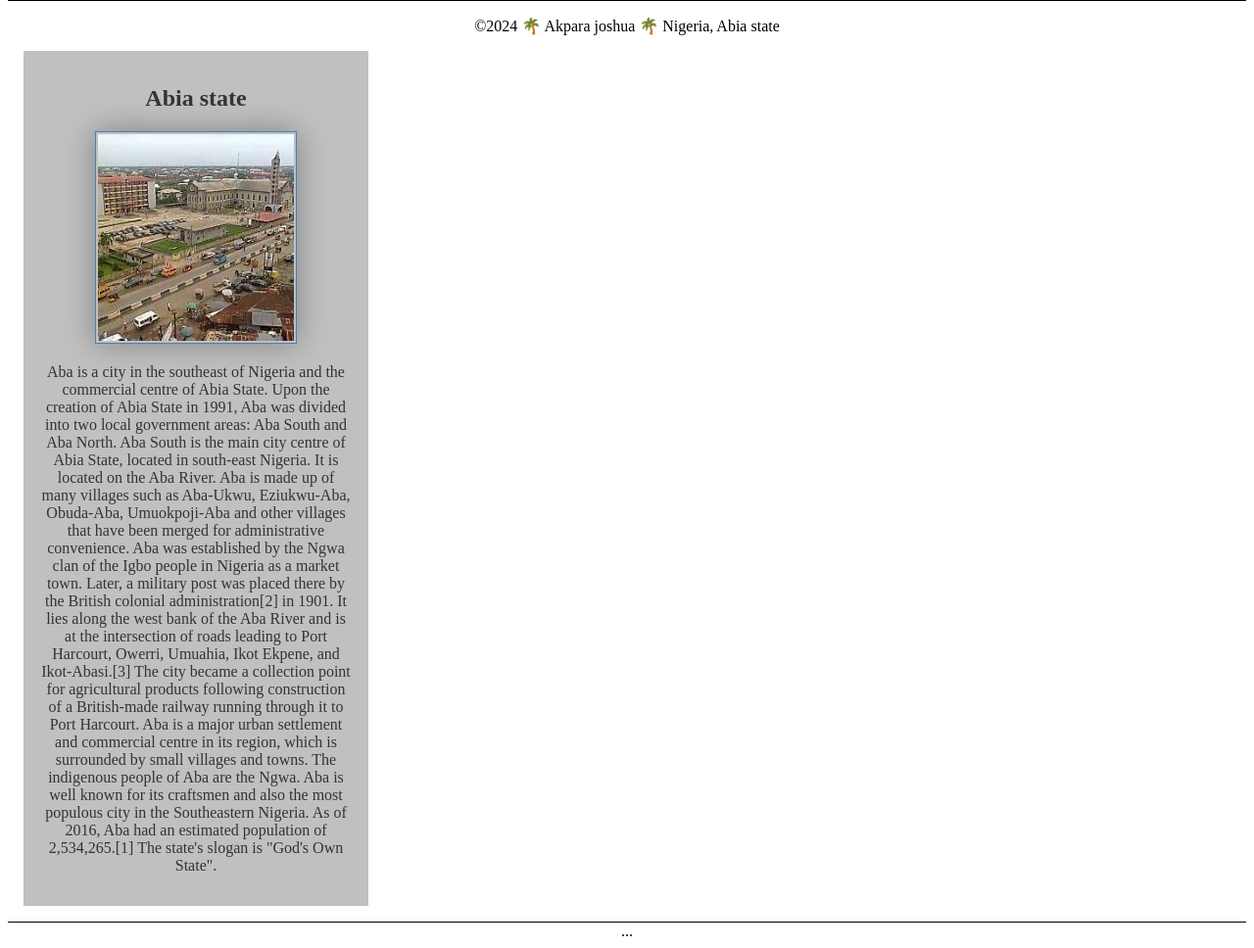
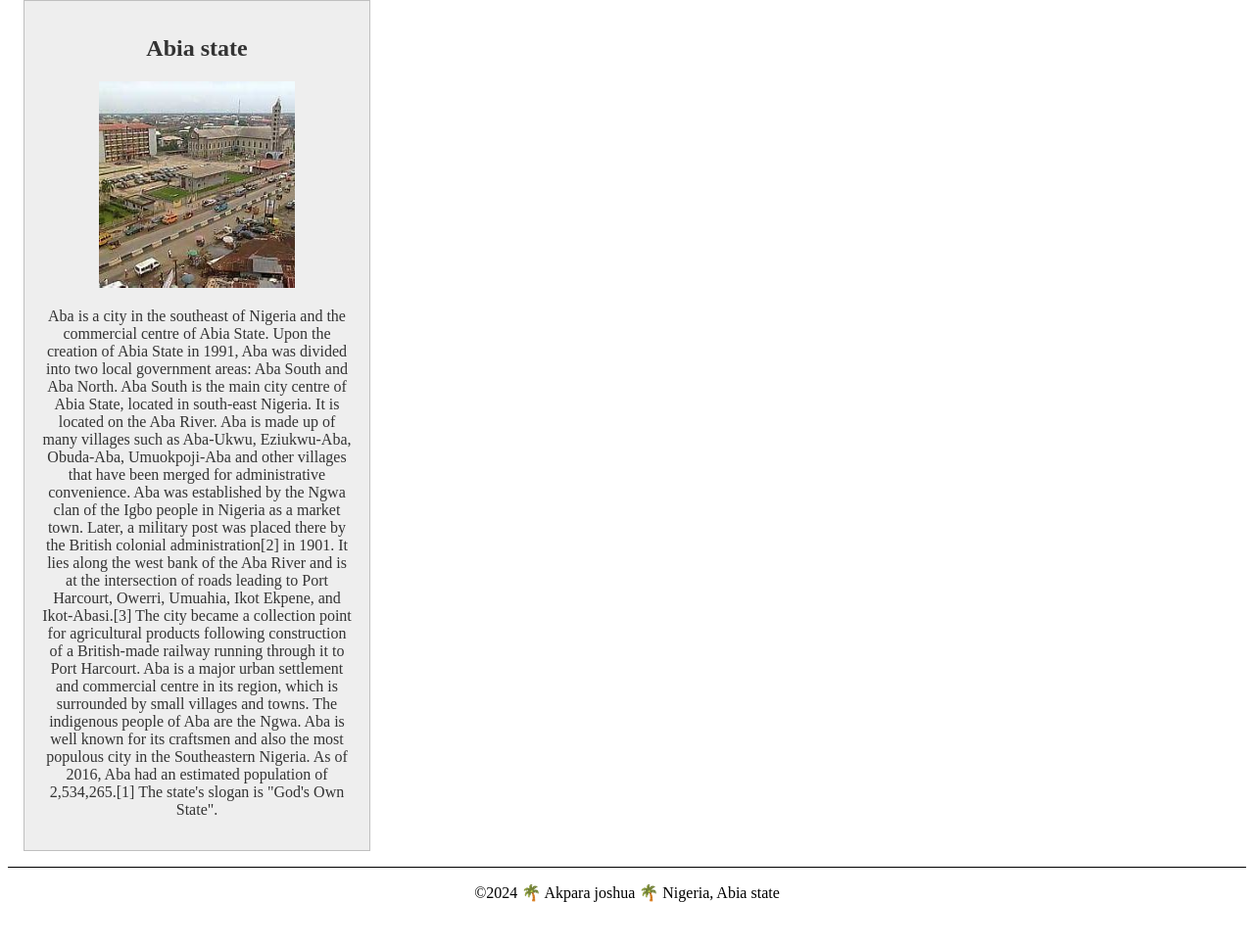
Before and after one commit to Joshuaakpara/wdd130, a plain HTML site: page index.html in a window 1280 px wide. Shown: the part 549-1517 px from the top of the page at 98% size. After the commit the page ends 1486 px from the top, so only its background shows below. Drawn offline with Linux system fonts and the light colour scheme; files that its build step writes are made by us from their sources.

Commit message:
Add files via upload

```diff
--- a/index.html
+++ b/index.html
@@ -4,7 +4,12 @@
     <meta charset="UTF-8">
     <meta name="viewport" content="width=device-width, initial-scale=1.0">
     <title>Akpara Joshua | Wdd 130</title>
+    <meta name="web developer, joshua akpara"
+        content="Joshua akpara, studiyng web fundamentals, the purpose of this page is to show the progress on my assignment lectures.">
+    <meta name="author" content="joshua akpara">
+    <link href="./styles.css" rel="stylesheet" type="text/css">
 </head>
+
 <body>
     <header>
         <nav>
@@ -16,23 +21,28 @@
     <main>
         <h1>Akpara joshua | WDD 130</h1>
         <img src="images/image.jpg" alt="Hello, my name is Akpara Joshua" width="200">
-        <p>Hello! My name is Akpara Joshua and i am from Nigeria, Abia state. I enjoy playing video games. I am an upcoming web developer, currently studiyng at byu-idaho.</p>
+        <p>Hello! My name is Akpara Joshua and i am from Nigeria, Abia state. I enjoy playing video games. I am an
+            upcoming web developer, currently studiyng at byu-idaho.</p>
     </main>
+    <aside>
+        <h2>Abia state</h2>
+        <img src="images/abia.jpeg" alt="Abia state landscape">
+        <p>Aba is a city in the southeast of Nigeria and the commercial centre of Abia State. Upon the creation of Abia
+            State in 1991, Aba was divided into two local government areas: Aba South and Aba North. Aba South is the
+            main city centre of Abia State, located in south-east Nigeria. It is located on the Aba River. Aba is made
+            up of many villages such as Aba-Ukwu, Eziukwu-Aba, Obuda-Aba, Umuokpoji-Aba and other villages that have
+            been merged for administrative convenience. Aba was established by the Ngwa clan of the Igbo people in
+            Nigeria as a market town. Later, a military post was placed there by the British colonial administration[2]
+            in 1901. It lies along the west bank of the Aba River and is at the intersection of roads leading to Port
+            Harcourt, Owerri, Umuahia, Ikot Ekpene, and Ikot-Abasi.[3] The city became a collection point for
+            agricultural products following construction of a British-made railway running through it to Port Harcourt.
+            Aba is a major urban settlement and commercial centre in its region, which is surrounded by small villages
+            and towns. The indigenous people of Aba are the Ngwa. Aba is well known for its craftsmen and also the most
+            populous city in the Southeastern Nigeria. As of 2016, Aba had an estimated population of 2,534,265.[1] The
+            state's slogan is "God's Own State".</p>
+    </aside>
     <footer>
         <p> ©2024 🌴 Akpara joshua 🌴 Nigeria, Abia state</p>
     </footer>
 </body>
 </html>
-<meta name="web developer, joshua akpara" content="Joshua akpara, studiyng web fundamentals, the purpose of this page is to show the progress on my assignment lectures.">
-<meta name="josh" content="Joshua Akpara">
-
-<link rel="stylesheet" href="styles/styles.css">
-
-<main>
-<aside>
-  <h2>Abia state</h2>
-  <img src="images/abia.jpeg" alt="Abia state landscape">
-  <p>Aba is a city in the southeast of Nigeria and the commercial centre of Abia State. Upon the creation of Abia State in 1991, Aba was divided into two local government areas: Aba South and Aba North. Aba South is the main city centre of Abia State, located in south-east Nigeria. It is located on the Aba River. Aba is made up of many villages such as Aba-Ukwu, Eziukwu-Aba, Obuda-Aba, Umuokpoji-Aba and other villages that have been merged for administrative convenience. Aba was established by the Ngwa clan of the Igbo people in Nigeria as a market town. Later, a military post was placed there by the British colonial administration[2] in 1901. It lies along the west bank of the Aba River and is at the intersection of roads leading to Port Harcourt, Owerri, Umuahia, Ikot Ekpene, and Ikot-Abasi.[3] The city became a collection point for agricultural products following construction of a British-made railway running through it to Port Harcourt. Aba is a major urban settlement and commercial centre in its region, which is surrounded by small villages and towns. The indigenous people of Aba are the Ngwa. Aba is well known for its craftsmen and also the most populous city in the Southeastern Nigeria. As of 2016, Aba had an estimated population of 2,534,265.[1] The state's slogan is "God's Own State".</p>
-</aside>
-<footer>
-...
--- a/styles.css
+++ b/styles.css
@@ -26,11 +26,11 @@ p {
 }
 
 aside {
-  width: 20em;
-  margin: 1em;
-  border: 1px solid rgb(rgba(0, 0, 255, 0), green, blue);
-  padding: 1em;
-  background-color: silver;
+  width: 20rem;
+  margin: 1rem;
+  border: 1px solid rgba(0, 0, 0, 0.2); /* 1 */
+  padding: 1rem;
+  background-color: #eee;
   color: #333;
   text-align: center;
 }
@@ -41,7 +41,7 @@ aside img {
 }
 
 footer {
-  margin-top: 1em;
+  margin-top: 15px;
   border-top: 1px solid #000;
   text-align: center;
 }
```
